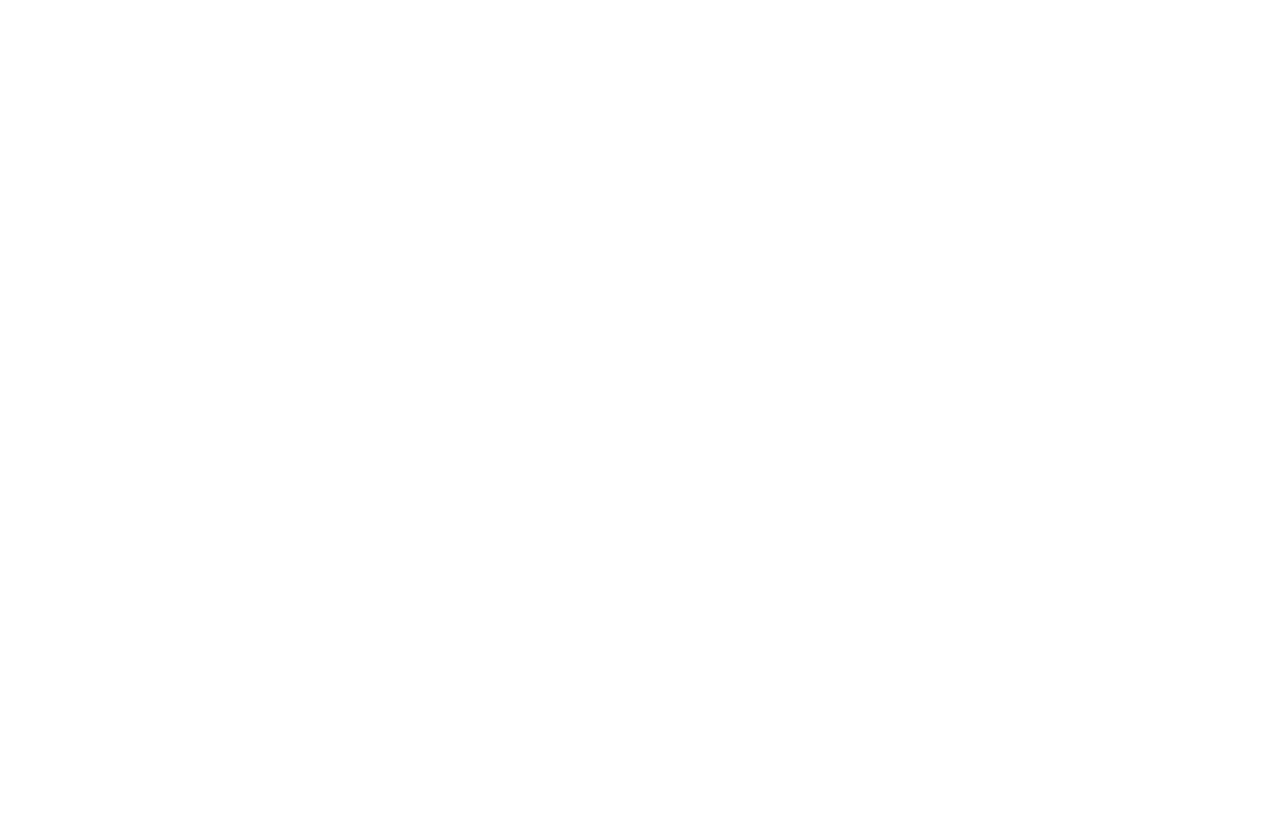
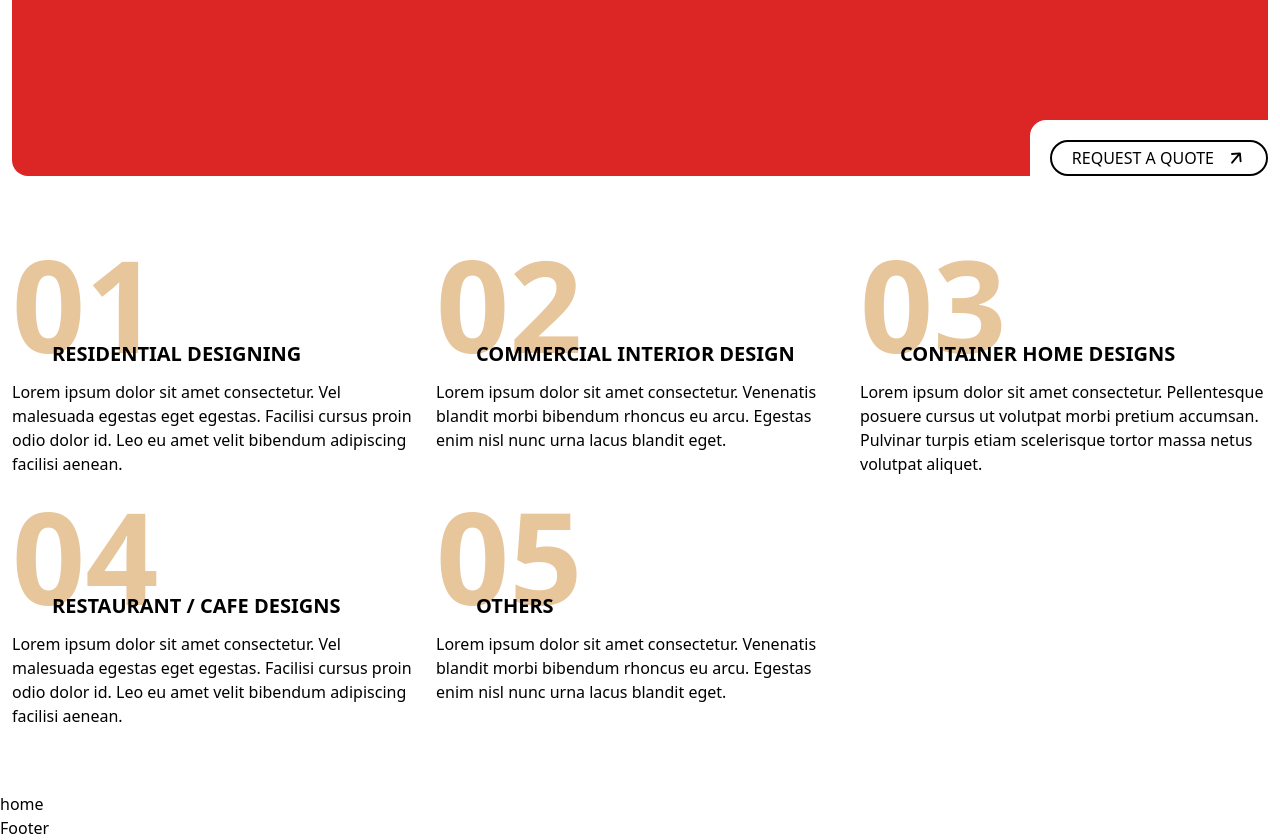
Before and after one commit to sagarvispute/Rutus-studio, a Next.js app: page / in a window 1280 px wide. Shown: the part 540-1380 px from the top of the page. Before the commit the page ends 800 px from the top, so only its background shows below. Built offline with nearby package versions, Linux system fonts and the light colour scheme.

Commit message:
Banner and services creation

```diff
--- /dev/null
+++ b/components/Banner.tsx
@@ -0,0 +1,22 @@
+import React from 'react'
+import { IoArrowForward } from "react-icons/io5"
+
+export default function Banner() {
+    return (
+        <div className='container pt-10'>
+            <h1 className='text-6xl font-black'>Lorem ipsum dolor sit amet consectetur. Lacinia ac scelerisque at ipsum tortor massa maecenas.</h1>
+
+            <div className='bg-red-600 relative h-96 mt-10 rounded-2xl'>
+                <div className='bg-white inline-block p-5 absolute rounded-2xl -top-5 -left-5 w-3/4 max-w-lg text-xs'>
+                    Lorem ipsum dolor sit amet consectetur. Pulvinar nisl proin hendrerit ac risus leo a ante. Metus urna libero commodo velit.
+                </div>
+
+                <div className='bg-white inline-block absolute -bottom-5 -right-5 p-5 rounded-2xl'>
+                    <a href="/contact" className='rounded-full border-2 border-black flex gap-3 py-1 px-5 items-center group'>
+                    REQUEST A QUOTE<span className='text-xl -rotate-[50deg] group-hover:-rotate-0 ease-in-out duration-100'><IoArrowForward /></span>
+                    </a>
+                </div>
+            </div>
+        </div>
+    )
+}
--- /dev/null
+++ b/components/FeatureItem.tsx
@@ -0,0 +1,12 @@
+import React from 'react'
+import { Feature } from '../models/feature.model'
+
+export default function FeatureItem(props: {feature: Feature}) {
+  return (
+    <div>
+        <span className='text-9xl font-black text-[#E7C69C]'>{props.feature.id}</span>
+        <h4 className='font-bold uppercase -mt-7 ml-10 text-xl'>{props.feature.title}</h4>
+        <p className='mt-3'>{props.feature.description}</p>
+    </div>
+  )
+}
--- /dev/null
+++ b/components/HomeFeature.tsx
@@ -0,0 +1,44 @@
+import React from 'react'
+import FeatureItem from './FeatureItem'
+import { Feature } from '../models/feature.model';
+
+const features: Feature[] = [
+    {
+        id: '01',
+        title: 'residential designing',
+        description: 'Lorem ipsum dolor sit amet consectetur. Vel malesuada egestas eget egestas. Facilisi cursus proin odio dolor id. Leo eu amet velit bibendum adipiscing facilisi aenean.'
+    },
+    {
+        id: '02',
+        title: 'commercial interior design',
+        description: 'Lorem ipsum dolor sit amet consectetur. Venenatis blandit morbi bibendum rhoncus eu arcu. Egestas enim nisl nunc urna lacus blandit eget.'
+    },
+    {
+        id: '03',
+        title: 'container home designs',
+        description: 'Lorem ipsum dolor sit amet consectetur. Pellentesque posuere cursus ut volutpat morbi pretium accumsan. Pulvinar turpis etiam scelerisque tortor massa netus volutpat aliquet.'
+    },
+    {
+        id: '04',
+        title: 'Restaurant / cafe designs',
+        description: 'Lorem ipsum dolor sit amet consectetur. Vel malesuada egestas eget egestas. Facilisi cursus proin odio dolor id. Leo eu amet velit bibendum adipiscing facilisi aenean.'
+    },
+    {
+        id: '05',
+        title: 'Others',
+        description: 'Lorem ipsum dolor sit amet consectetur. Venenatis blandit morbi bibendum rhoncus eu arcu. Egestas enim nisl nunc urna lacus blandit eget.'
+    }
+];
+
+export default function HomeFeature() {
+
+  return (
+    <div className='container grid sm:grid-cols-2 lg:grid-cols-3 gap-4 py-16'>
+        {
+            features.map(feature => (
+                <FeatureItem feature={feature} />
+            ))
+        }
+    </div>
+  )
+}
--- a/components/Navbar.tsx
+++ b/components/Navbar.tsx
@@ -5,10 +5,10 @@
 export default function Navbar() {
   const [showMenu, setShowMenu] = useState(false);
   return (
-    <div className="container m-auto flex md:justify-between items-center py-3 flex-wrap flex-[2_2_0%] relative bg-white">
+    <div className="container flex md:justify-between items-center py-3 flex-wrap flex-[2_2_0%] relative bg-white">
       <a href="" className='basis-[134px] md:basis-auto'><img src="images/Logo.webp" alt="" className='h-12 w-auto' /></a>
 
-      <ul className={`md:flex gap-5 order-3 md:order-2 absolute md:relative top-16 md:top-0 pt-3 md:pt-0 basis-auto left-0 right-0 px-3 bg-white md:bg-transparent ${!showMenu&&'hidden'}`}>
+      <ul className={`md:flex gap-5 order-3 md:order-2 absolute md:relative top-16 md:top-0 pt-3 md:pt-0 basis-auto left-0 right-0 px-3 bg-white md:bg-transparent ${!showMenu && 'hidden'}`}>
         <li><a href="/" className='hover:text-[#bf9a6a]'>Home</a></li>
         <li><a href="/studio" className='hover:text-[#bf9a6a]'>The Studio</a></li>
         <li><a href="/services" className='hover:text-[#bf9a6a]'>Services</a></li>
@@ -19,7 +19,7 @@
         <button className='block text-2xl px-2 rounded-full md:hidden' onClick={() => setShowMenu(!showMenu)}><IoMenu /></button>
         <a href="/contact" className='rounded-full border-2 border-black flex gap-3 py-1 px-5 items-center group'>
           <span className='hidden md:inline'>Contact</span><span className='text-xl -rotate-[50deg] group-hover:-rotate-0 ease-in-out duration-100'><IoArrowForward /></span>
-          </a>
+        </a>
       </div>
     </div>
   )
--- /dev/null
+++ b/models/feature.model.ts
@@ -0,0 +1,5 @@
+export interface Feature {
+    id: string,
+    title: string,
+    description: string
+}
--- a/pages/global.scss
+++ b/pages/global.scss
@@ -3,6 +3,7 @@
 @tailwind utilities;
 
 .container {
+    @apply m-auto;
     @apply px-3;
     min-width: 350px;
 }
--- a/pages/index.tsx
+++ b/pages/index.tsx
@@ -1,9 +1,13 @@
 import React from 'react'
+import Banner from '../components/Banner'
+import HomeFeature from '../components/HomeFeature'
 
 export default function index() {
   return (
     <div>
+      <Banner />
 
+      <HomeFeature />
       home
 
     </div>
```
